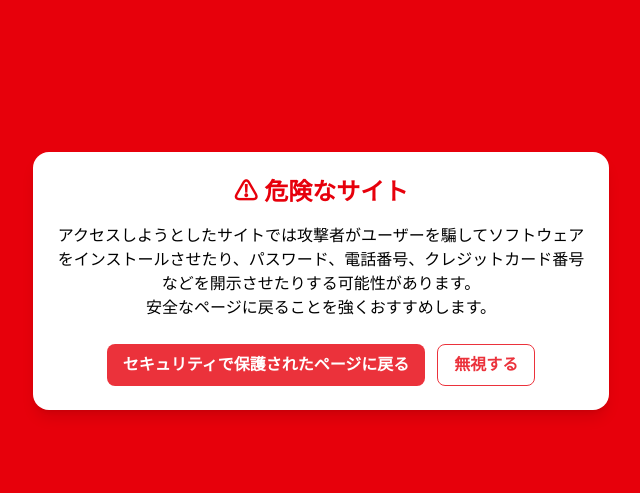
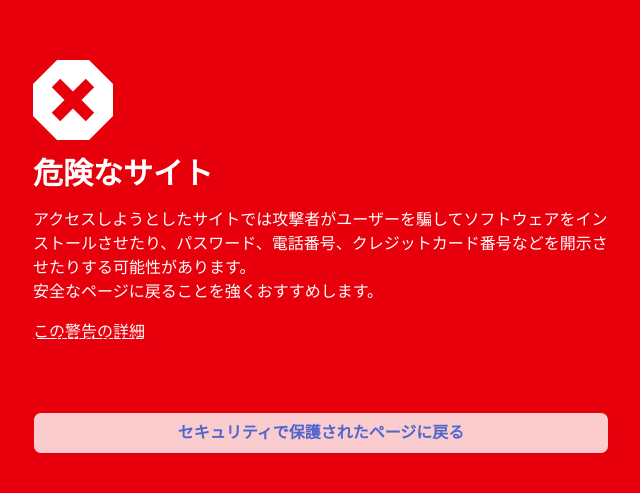
Before and after one commit to acu4git/indian, a Next.js app: page /Warning in a window 1280 px wide. Shown: the part 119-612 px from the top of the page, without its empty margins (319-959 px from the left). Built offline with nearby package versions, Linux system fonts and the light colour scheme.

Commit message:
overlap button

```diff
--- a/src/app/Warning/components/BackButton.tsx
+++ b/src/app/Warning/components/BackButton.tsx
@@ -12,7 +12,7 @@ export default function BackButton() {
   return (
     <button
       onClick={handleClick}
-      className="rounded-lg bg-red-600 px-4 py-2 text-white font-semibold opacity-80 hover:opacity-100 transition-opacity"
+      className="block w-full rounded-lg bg-white border border-red-600 px-4 py-2 text-blue-500 font-semibold opacity-80 hover:opacity-100 cursor-pointer"
     >
       セキュリティで保護されたページに戻る
     </button>
--- a/src/app/Warning/components/IgnoreButton.tsx
+++ b/src/app/Warning/components/IgnoreButton.tsx
@@ -12,7 +12,7 @@ export default function IgnoreButton() {
   return (
     <button
       onClick={handleClick}
-      className="rounded-lg bg-white border border-red-600 px-4 py-2 text-red-600 font-semibold opacity-80 hover:opacity-100 cursor-pointer ml-3"
+      className="ml-60 rounded-3xl bg-red-600 px-4 py-2 text-white text-sm font-semibold opacity-80 hover:opacity-100 transition-opacity"
     >
       無視する
     </button>
--- a/src/app/Warning/components/WarningMessage.tsx
+++ b/src/app/Warning/components/WarningMessage.tsx
@@ -1,12 +1,53 @@
 "use client";
 
+import { useState } from "react";
 import { WARNING_MESSAGE } from "../consts/index";
 
-export default function WarningMessage() {
+type Props = {
+  onToggleDetails: (show: boolean) => void;
+};
+
+export default function WarningMessage({ onToggleDetails }: Props) {
+  const [showDetails, setShowDetails] = useState(false);
+
+  const handleClick = () => {
+    const newState = true; // 一度クリックしたら常に表示状態に
+    setShowDetails(newState);
+    onToggleDetails(newState); // 親に通知
+  };
+
   return (
-    <div className="text-center">
-      <h1 className="text-2xl font-bold text-red-600 mb-4">⚠ 危険なサイト</h1>
-      <p className="text-black whitespace-pre-line">{WARNING_MESSAGE}</p>
+    <div className="text-left">
+      {/* アイコン */}
+      <div className="mb-4 relative w-20 h-20 bg-white [clip-path:polygon(30%_0%,70%_0%,100%_30%,100%_70%,70%_100%,30%_100%,0%_70%,0%_30%)] flex items-center justify-center">
+        {/* 赤バッテン */}
+        <div className="absolute w-12 h-3 bg-red-600 rotate-45"></div>
+        <div className="absolute w-12 h-3 bg-red-600 -rotate-45"></div>
+      </div>
+
+      <h1 className="text-3xl font-bold text-white mb-4">危険なサイト</h1>
+      <p className="text-white whitespace-pre-line">{WARNING_MESSAGE}</p>
+
+      {/* 詳細リンク（表示前だけ出す） */}
+      {
+        <button
+          onClick={handleClick}
+          className={`underline mt-4 ${showDetails ? "text-red-600" : "text-white"}`}
+        >
+          この警告の詳細
+        </button>
+      }
+
+      {/* 詳細エリア */}
+      {
+        <div className={`-mt-4 text-left text-sm ${showDetails ? "text-white" : "text-red-600"}`}>
+          <p>
+            - このサイトはフィッシングの可能性があります。<br />
+            - 個人情報を入力しないでください。<br />
+            - 不審な場合は直ちにブラウザを閉じてください。
+          </p>
+        </div>
+      }
     </div>
   );
 }
--- a/src/app/Warning/page.tsx
+++ b/src/app/Warning/page.tsx
@@ -1,15 +1,23 @@
+"use client";
+
+import { useState } from "react";
 import WarningMessage from "./components/WarningMessage";
 import BackButton from "./components/BackButton";
 import IgnoreButton from "./components/IgnoreButton";
 
 export default function WarningPage() {
+  const [showIgnore, setShowIgnore] = useState(false);
+
   return (
-    <main className="flex min-h-screen flex-col items-center justify-center bg-red-600 p-6">
-      <div className="max-w-xl rounded-2xl bg-white p-6 shadow-lg">
-        <WarningMessage />
-        <div className="mt-6 flex justify-center">
+    <main className="flex min-h-screen flex-col items-center justify-center bg-red-600 p-6 text-white">
+      <div className="max-w-xl w-full text-center">
+        <WarningMessage onToggleDetails={setShowIgnore} />
+
+        <div className="mt-6 flex flex-col items-start gap-2">
           <BackButton />
-          <IgnoreButton />
+          <div className="h-10"> {/* 高さはIgnoreButtonと同じくらい */}
+            {showIgnore && <IgnoreButton />}
+          </div>
         </div>
       </div>
     </main>
```
